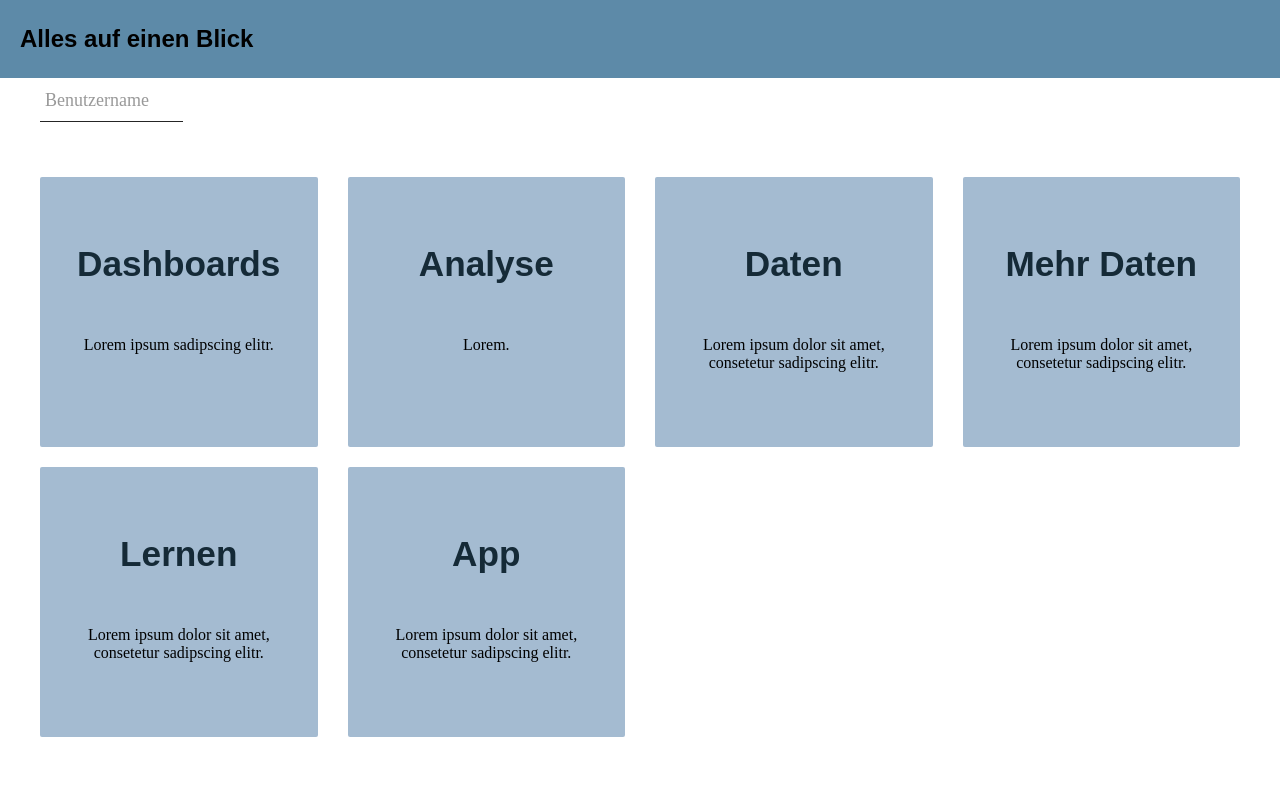
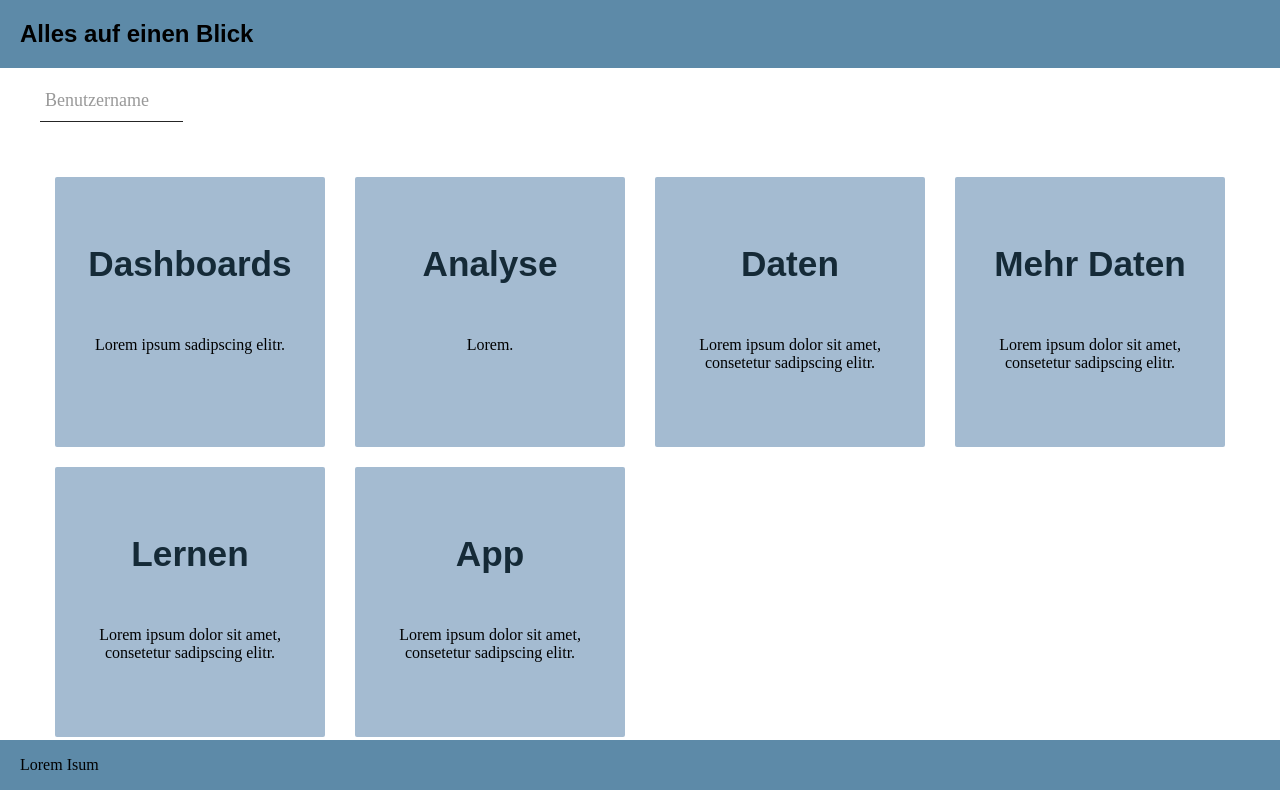
Before and after one commit to dersimoezdag/tiles_landingpage, an Eleventy site: page src/index.html in a window 1280 px wide. Built offline with nearby package versions, Linux system fonts and the light colour scheme; Eleventy itself is replaced by a stand-in of ours; files that its build step writes are made by us from their sources; what eleventy-sass would draw is missing.

Commit message:
fixed calc(

```diff
--- a/src/index.html
+++ b/src/index.html
@@ -97,5 +97,11 @@
         </div>
       </div>
     </section>
+
+    <div class="footer-bar">
+      <div class="footer-bar-content">
+        <p>Lorem Isum</p>
+      </div>
+    </div>
   </body>
 </html>
--- a/src/style/_appbar.scss
+++ b/src/style/_appbar.scss
@@ -9,6 +9,48 @@
   z-index: 9999;
 
   & .app-bar-content {
-        padding: 5px 20px;
+    padding: 0px 20px;
+    display: flex;
+    flex-direction: row;
+    align-items: center;
+    justify-content: space-between;
+
+    & h1 {
+      font-size: 1rem; //für den kleinsten Bildschirm
+
+      @include media-breakpoint-up(sm) {
+        //für den Bildschirm sm
+        font-size: 3rem;
+      }
+
+      @include media-breakpoint-up(md) {
+        //für den Bildschirm md
+        font-size: 3rem;
+      }
+
+      @include media-breakpoint-up(lg) {
+        //für den Bildschirm lg
+        font-size: 2rem;
       }
     }
+  }
+}
+
+.footer-bar {
+  overflow: hidden;
+  position: fixed;
+  bottom: 0;
+  width: 100%;
+  background-color: $background-secondary;
+  margin: 0;
+  margin-bottom: 10px;
+  z-index: 9999;
+
+  & .footer-bar-content {
+    padding: 0px 20px;
+    display: flex;
+    flex-direction: row;
+    align-items: center;
+    justify-content: space-between;
+  }
+}
--- a/src/style/_grid.scss
+++ b/src/style/_grid.scss
@@ -7,8 +7,8 @@ $grid-gutter-width: 30px;
     width: 100%;
     margin-right: auto;
     margin-left: auto;
-    padding-right: $padding-x / 2;
-    padding-left: $padding-x / 2;
+    padding-right: calc($padding-x / 2);
+    padding-left: calc($padding-x / 2);
 
     @each $breakpoint, $container-max-width in $max-widths {
         @if $container-max-width !=null {
@@ -22,8 +22,8 @@ $grid-gutter-width: 30px;
 @mixin make-row() {
     display: flex;
     flex-wrap: wrap;
-    margin-right: -$grid-gutter-width / 2;
-    margin-left: -$grid-gutter-width / 2;
+    margin-right: -calc($grid-gutter-width / 2);
+    margin-left: -calc($grid-gutter-width / 2);
 
 }
 
@@ -36,8 +36,8 @@ $grid-gutter-width: 30px;
 }
 
 @mixin make-col($size, $columns: $grid-columns) {
-    flex: 0 0 percentage($size / $columns);
-    max-width: percentage($size / $columns);
+    flex: 0 0 percentage(calc($size / $columns));
+    max-width: percentage(calc($size / $columns));
 }
 
 // Beispiel für Klassen für das Grid-System
```
Also changed, not shown: 1 other file. Lines whose indentation alone changed are shown as unchanged.
